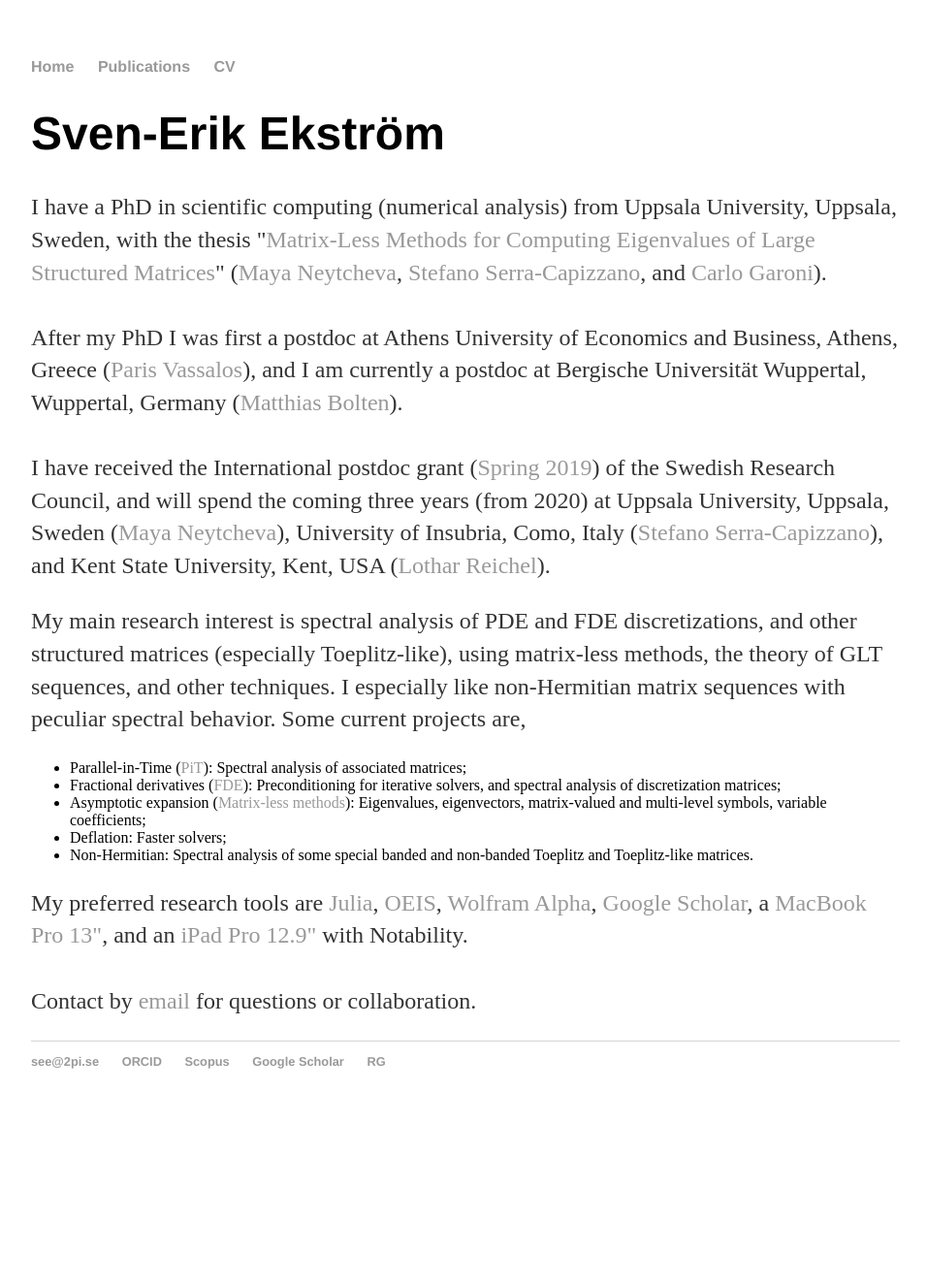
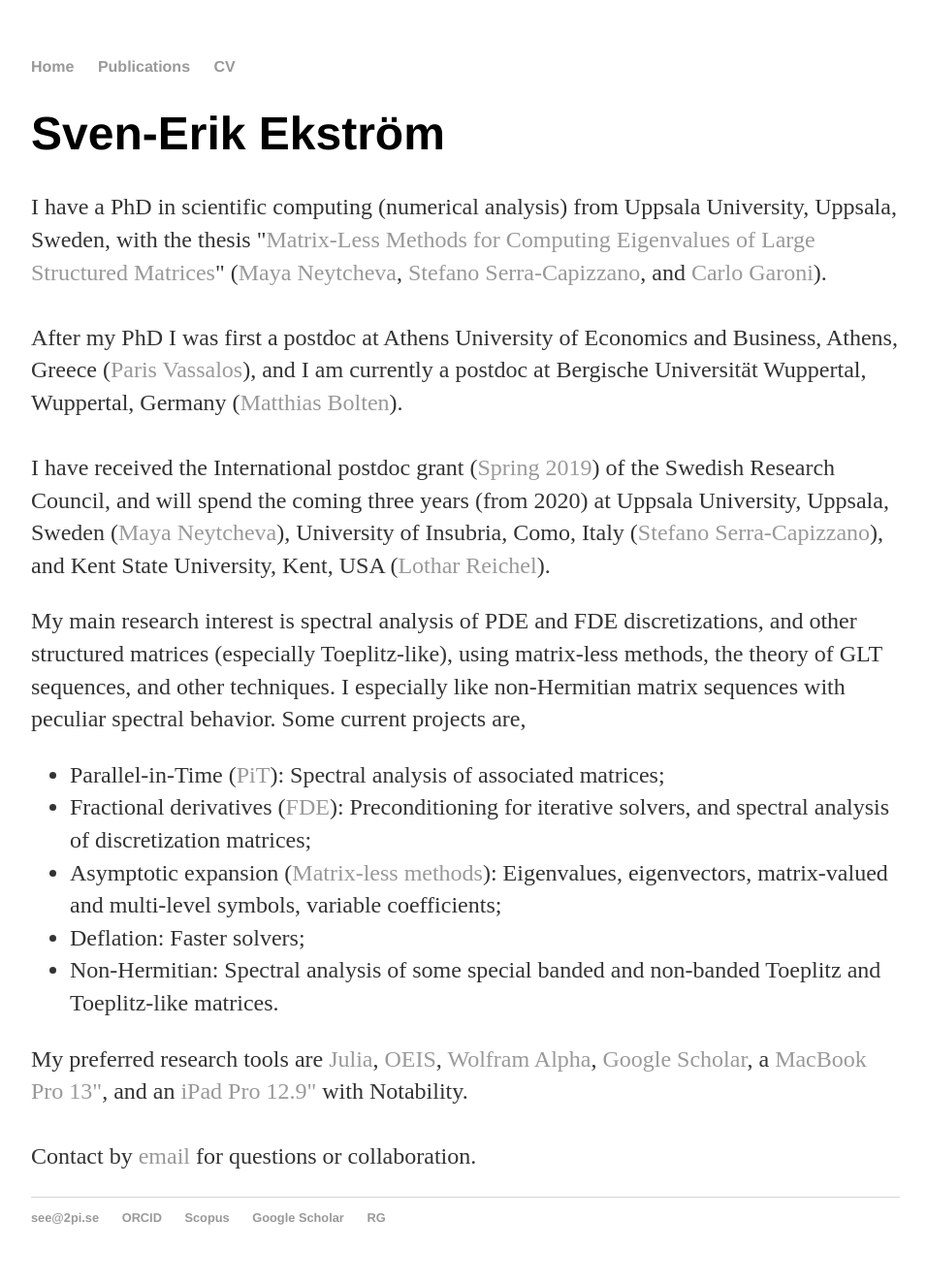
Before and after one commit to sverek/sverek.github.io, a Jekyll site: the page built from index.html, in a window 1280 px wide. Shown: the whole page at 97% size, without its empty margins (160-1116 px from the left). Built offline with Jekyll 4.4.1, drawn with Linux system fonts in a browser that asks for light colours; before the commit the page ends 1162 px from its top, so only the background shows below that.

Commit message:
fix bullet list

```diff
--- a/css/main.css
+++ b/css/main.css
@@ -45,3 +45,8 @@ ul.posts {
 ul.posts li {
     list-style: none;
 }
+ul.foo {
+    font-size: 1.5em;
+    line-height: 1.4em;
+    color: #333;
+}
--- a/index.html
+++ b/index.html
@@ -15,14 +15,14 @@ title: www.2pi.se
 	</p>
 	<p>
 		My main research interest is spectral analysis of PDE and FDE discretizations, and other structured matrices (especially Toeplitz-like), using matrix-less methods, the theory of GLT sequences, and other techniques. I especially like non-Hermitian matrix sequences with peculiar spectral behavior. Some current projects are,
-		<ul>
+	</p>
+	<ul class="foo">
   			<li>Parallel-in-Time (<a href="https://parallel-in-time.org/">PiT</a>): Spectral analysis of associated matrices;</li>
   			<li>Fractional derivatives (<a href="https://en.wikipedia.org/wiki/Fractional_calculus">FDE</a>): Preconditioning for iterative solvers, and spectral analysis of discretization matrices;</li>
   			<li>Asymptotic expansion (<a href="/thesis.pdf">Matrix-less methods</a>): Eigenvalues, eigenvectors, matrix-valued and multi-level symbols, variable coefficients;</li>
   			<li>Deflation: Faster solvers;</li>
   			<li>Non-Hermitian: Spectral analysis of some special banded and non-banded Toeplitz and Toeplitz-like matrices.</li>
 		</ul>
-	</p>
 	<p>
 		My preferred research tools are <a href="https://www.julialang.org">Julia</a>, <a href="https://oeis.org">OEIS</a>, <a href="https://www.wolframalpha.com">Wolfram Alpha</a>, <a href="https://scholar.google.com">Google Scholar</a>, a <a href="https://www.apple.com/se/macbook-pro">MacBook Pro 13"</a>, and an <a href="https://www.apple.com/se/ipad-pro">iPad Pro 12.9"</a> with Notability.<br><br>
 		Contact by <a href="mailto:see@2pi.se">email</a> for questions or collaboration.</p>
```
